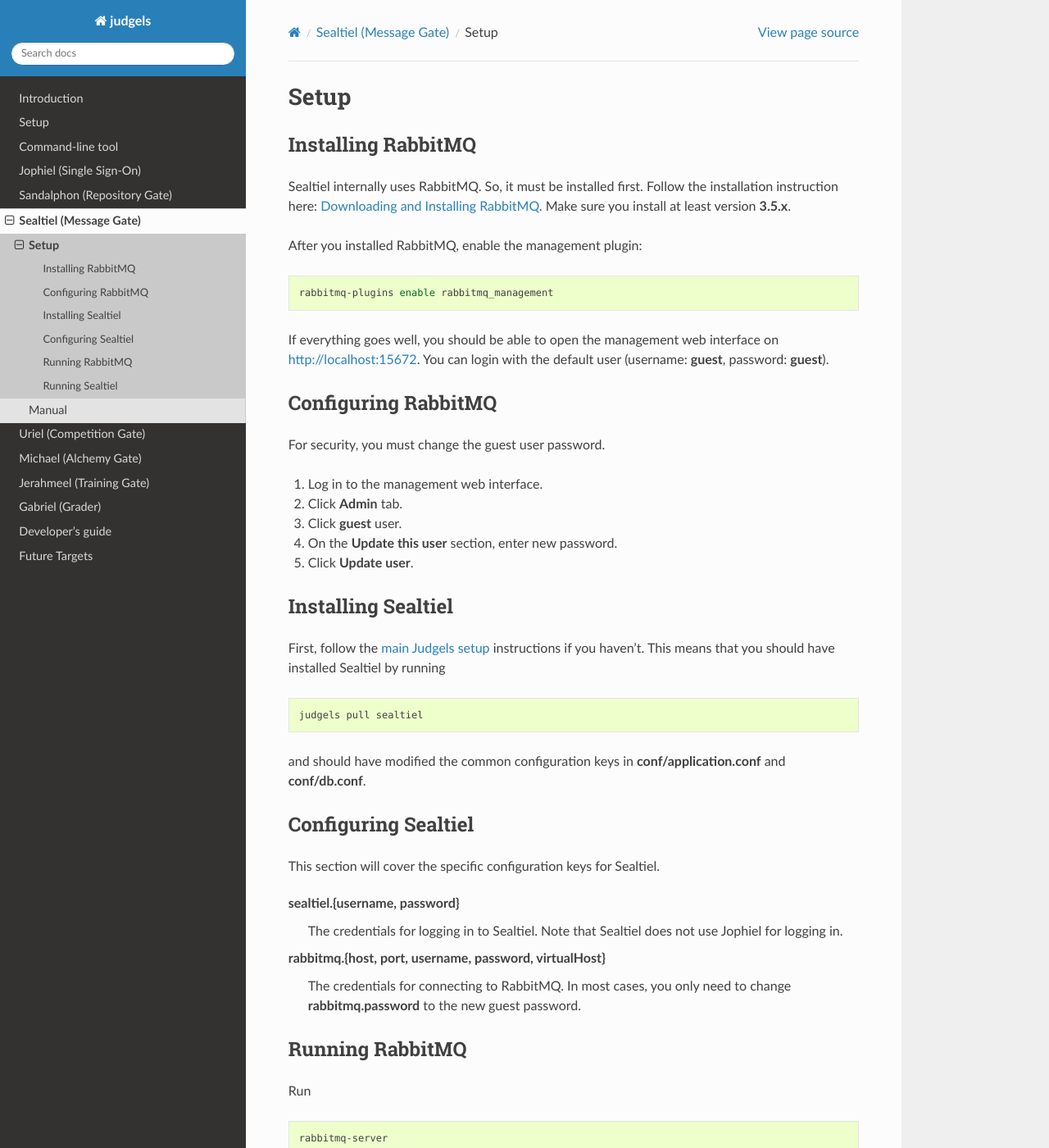
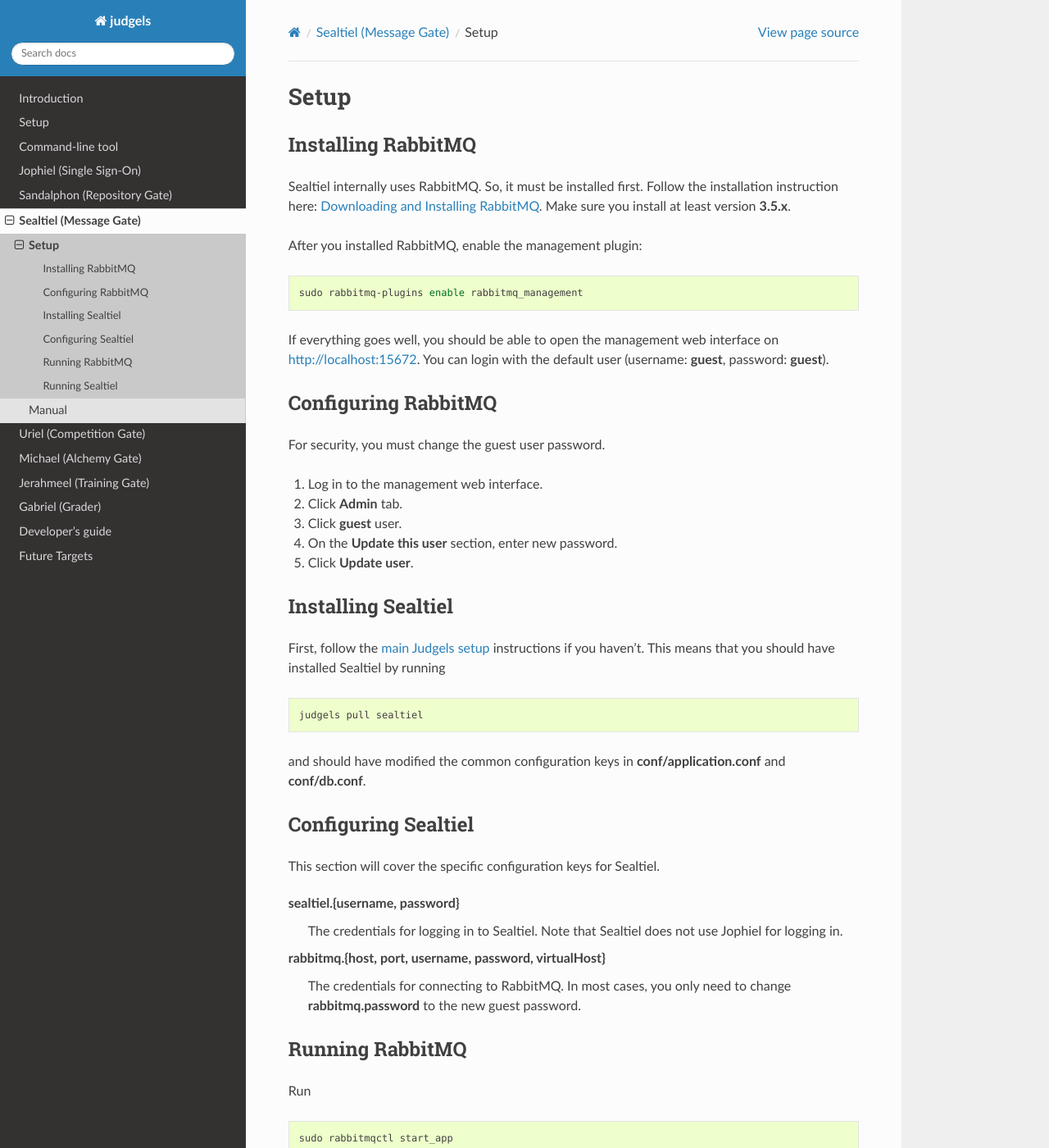
Before and after one commit to judgels/judgels, a Sphinx documentation site: the page built from docs/sealtiel_setup.rst, in a window 1280 px wide and 1400 px high. Shown: the whole window at 82% size. Built offline with Sphinx 7.4.7 and the Read the Docs theme 2.0.0, drawn with Linux system fonts in a browser that asks for light colours; formulas are drawn with MathJax 3.

Commit message:
Fix rabbitmq installation and run command

```diff
--- a/docs/sealtiel_setup.rst
+++ b/docs/sealtiel_setup.rst
@@ -10,7 +10,7 @@
 
 .. sourcecode:: bash
 
-    rabbitmq-plugins enable rabbitmq_management
+    sudo rabbitmq-plugins enable rabbitmq_management
 
 If everything goes well, you should be able to open the management web interface on http://localhost:15672. You can login with the default user (username: **guest**, password: **guest**).
 
@@ -54,7 +54,7 @@
 
 .. sourcecode:: bash
 
-    rabbitmq-server
+    sudo rabbitmqctl start_app
 
 If RabbitMQ was installed correctly, this will be output: ::
 
```
